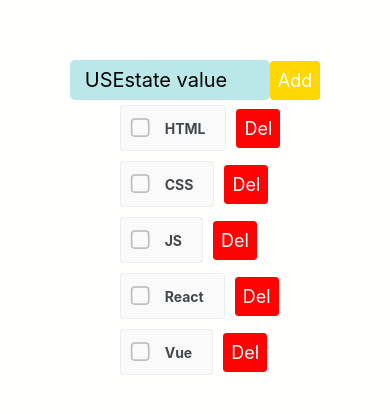
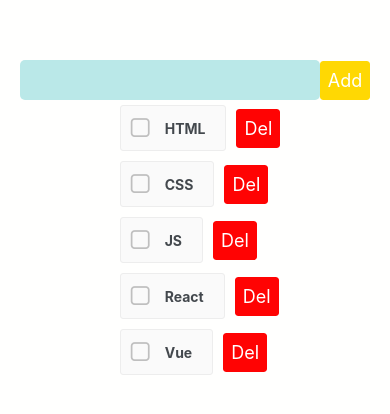
Before and after one commit to VeryStone69/react_native_todo, a React Native app: screen / in a window 390 px wide. Shown: the part 202-616 px from the top of the page. Built offline with nearby package versions, Linux system fonts and the light colour scheme.

Commit message:
add: limiting the length of entered tasks

```diff
--- a/App.tsx
+++ b/App.tsx
@@ -1,7 +1,6 @@
 import {Alert, Keyboard, StyleSheet, Text, TextInput, Touchable, TouchableWithoutFeedback, View} from 'react-native';
 import {ReactElement, ReactNode, useState} from "react";
 import {Button, CheckBox} from "react-native-elements";
-import { Swipeable } from 'react-native-gesture-handler';
 
 type TaskType = {
     id: number
@@ -10,7 +9,7 @@
 }
 
 export default function App() {
-    const [value, setValue] = useState("USEstate value");
+    const [value, setValue] = useState("");
     const [task, setTasks] = useState([
         {id: 0, title: "HTML", isDone: false},
         {id: 1, title: "CSS", isDone: false},
@@ -28,20 +27,23 @@
         setTasks(updatedTasks);
     }
     const addTask = () => {
-        if(value.trim()){
-            const newTasks = {id:task.length+1,title:value,isDone:false}
-            setTasks([...task,newTasks])
+        if (value.length >= 35) {
+            Alert.alert(JSON.stringify("Напиши покороче. Тут ограничение в 35 символов"))
+            return
+        }
+        if (value.trim()) {
+            const newTasks = {id: task.length + 1, title: value, isDone: false}
+            setTasks([...task, newTasks])
             setValue("")
         } else {
             Alert.alert(JSON.stringify("Напиши что-нибудь"))
         }
 
     }
-    const deleteTask = (taskId:number) =>{
-        setTasks([...task.filter(el=>el.id!=taskId )])
+    const deleteTask = (taskId: number) => {
+        setTasks([...task.filter(el => el.id != taskId)])
         Alert.alert(String(taskId))
     }
-
     return (
         <HideKeyboard>
             <View style={styles.container}>
@@ -58,9 +60,10 @@
                                 checked={el.isDone}
                                 onPress={() => changeTask(el.id)}
                                 checkedColor='#272343'
-                                containerStyle={[el.isDone?styles.checkboxNegative:styles.checkboxActive]}
+                                containerStyle={[el.isDone ? styles.checkboxNegative : styles.checkboxActive]}
                             />
-                            <Button title="Del" onPress={()=>deleteTask(el.id)} buttonStyle={[styles.delButton]}></Button>
+                            <Button title="Del" onPress={() => deleteTask(el.id)}
+                                    buttonStyle={[styles.delButton]}></Button>
                         </View>
                     })}
                 </View>
@@ -84,23 +87,23 @@
     input: {
         backgroundColor: '#bae8e8',
         borderRadius: 5,
-        width: 200,
+        width: 300,
         fontSize: 20,
         padding: 8,
         paddingHorizontal: 15
     },
-    checkboxActive:{
-        opacity:1
+    checkboxActive: {
+        opacity: 1
     },
-    checkboxNegative:{
-        opacity:0.2
+    checkboxNegative: {
+        opacity: 0.2
     },
     addButton: {
         backgroundColor: '#ffd803',
         color: "#272343"
     },
-    delButton:{
-      backgroundColor: "#ff0303"
+    delButton: {
+        backgroundColor: "#ff0303"
     },
     inputContainer: {
         flexDirection: 'row',
```
